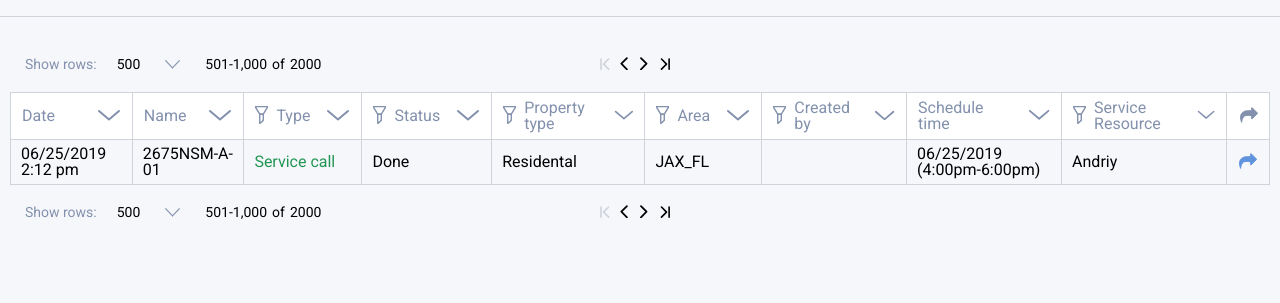
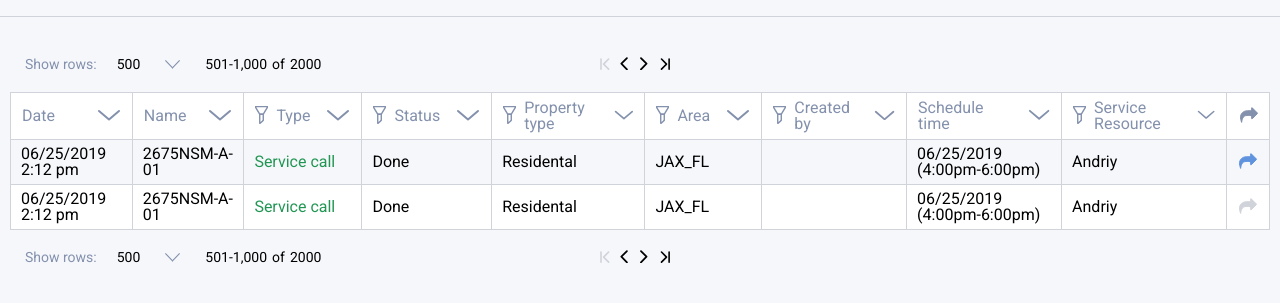
Before and after one commit to bzrov/bzrov.github.io, a PHP site: page / in a window 1280 px wide. Shown: the part 188-491 px from the top of the page. Run offline with PHP 8.4, Linux system fonts and the light colour scheme.

Commit message:
upd appoint

```diff
--- a/appointments/css/main.css
+++ b/appointments/css/main.css
@@ -626,23 +633,24 @@ input {
   border-collapse: collapse;
   border-top: 1px solid #D0D3DA;
   border-right: 1px solid #D0D3DA; }
-  .table td {
-    cursor: pointer; }
   .table tr:nth-child(2n+1) {
     background-color: #ffffff; }
   .table th, .table td {
     border-left: 1px solid #D0D3DA;
     border-bottom: 1px solid #D0D3DA; }
+  .table th {
+    position: relative; }
+  .table .table__row-content:hover {
+    background-color: #d8ebf6; }
 
-.table__row-content:hover {
-  background-color: #d8ebf6; }
+.table__cell_content {
+  cursor: pointer; }
 
 .table__cell {
   padding: 6px 10px 6px 10px;
   text-align: start; }
 
 .table__cell_headline {
-  position: relative;
   display: -webkit-box;
   display: -webkit-flex;
   display: -ms-flexbox;
@@ -762,11 +771,14 @@ input {
 .table__text {
   font-size: 1.6em; }
 
-.table__share-btn_active svg, .table__share-btn_active path {
+.table__cell_share_active svg, .table__cell_share_active path {
   stroke: #6093DE;
   fill: #6093DE; }
 
-.table__share-btn_inactive svg, .table__share-btn_inactive path {
+.table__cell_share_active:hover {
+  cursor: pointer; }
+
+.table__cell_share_inactive svg, .table__cell_share_inactive path {
   stroke: #D0D3DA;
   fill: #D0D3DA; }
 
--- a/appointments/index.html
+++ b/appointments/index.html
@@ -144,7 +144,7 @@
 
 						</p>
 						<div class="calendar__control-month calendar__controll_next">
-							<svg viewBox="0 0 9 12" fill="none" xmlns="http://www.w3.org/2000/svg">
+							<svg viewBox="0 0 8 12" fill="none" xmlns="http://www.w3.org/2000/svg">
 								<path d="M0.868389 11.1455L5.86493 6.07276L0.868388 1.00002" stroke-width="1.6" stroke-linecap="round" stroke-linejoin="round"></path>
 							</svg>
 						</div>
@@ -684,37 +684,78 @@
 					</th>
 				</tr>
 				<tr class="table__row-content">
-					<td class="table__cell table__cell_date table__cell-content">
+					<td class="table__cell table__cell_date table__cell_content">
 						<p class="table__text">06/25/2019 2:12 pm</p>
 					</td>
-					<td class="table__cell table__cell_name table__cell-content">
+					<td class="table__cell table__cell_name table__cell_content">
 						<p class="table__text">2675NSM-A-01</p>
 					</td>
-					<td class="table__cell table__cell_type table__cell_type_service table__cell-content">
+					<td class="table__cell table__cell_type table__cell_type_service table__cell_content">
 						<p class="table__text">Service call</p>
 					</td>
-					<td class="table__cell table__cell_status table__cell-content">
+					<td class="table__cell table__cell_status table__cell_content">
 						<p class="table__text">Done</p>
 					</td>
-					<td class="table__cell table__cell_property-type table__cell-content">
+					<td class="table__cell table__cell_property-type table__cell_content">
 						<p class="table__text">Residental</p>
 					</td>
-					<td class="table__cell table__cell_area table__cell-content">
+					<td class="table__cell table__cell_area table__cell_content">
 						<p class="table__text">JAX_FL</p>
 					</td>
-					<td class="table__cell table__cell_created-by table__cell-content">
+					<td class="table__cell table__cell_created-by table__cell_content">
 						<p class="table__text"></p>
 					</td>
-					<td class="table__cell table__cell_shedule-time table__cell-content">
+					<td class="table__cell table__cell_shedule-time table__cell_content">
 						<p class="table__text">06/25/2019
 								(4:00pm-6:00pm)
 								</p>
 					</td>
-					<td class="table__cell table__cell_service-resource table__cell-content">
+					<td class="table__cell table__cell_service-resource table__cell_content">
 						<p class="table__text">Andriy</p>
 					</td>
-					<td class="table__cell table__cell_share table__cell-share">
-						<div class="table__share-btn table__share-btn_active">
+					<td class="table__cell table__cell_share table__cell_share_active">
+						<div class="table__share-btn">
+							<svg width="20" height="21" viewBox="0 0 20 21" fill="none" xmlns="http://www.w3.org/2000/svg">
+								<g clip-path="url(#clip0)">
+								<path d="M13.6666 13.6041V2.9654C13.6666 2.70445 13.98 2.57732 14.16 2.75798L19.46 8.07732C19.5733 8.19107 19.5733 8.37841 19.46 8.49216L14.16 13.8115C13.98 13.9922 13.6666 13.865 13.6666 13.6041Z" fill="#8391AD" stroke="#8391AD" stroke-miterlimit="10"/>
+								<path d="M13.6666 10.4259C13.5599 10.5195 13.5133 10.5597 13.4066 10.6534C8.47995 10.1248 6.73995 10.6667 5.66661 11.7641C4.05995 13.3967 3.74661 16.2604 3.67995 17.351C3.67328 17.4246 3.57328 17.4313 3.55328 17.3644L2.74661 14.2866C2.49995 13.3364 2.39328 12.3462 2.53995 11.376C2.65995 10.553 2.92661 9.75676 3.35328 9.04082C4.04661 7.87659 5.01995 7.00676 6.27995 6.41795C7.30661 5.94289 8.43995 5.74886 9.57328 5.74886H13.6666V10.4259Z" fill="#8391AD" stroke="#8391AD" stroke-miterlimit="10"/>
+								</g>
+							</svg>
+						</div>
+					</td>
+				</tr>
+				<tr class="table__row-content">
+					<td class="table__cell table__cell_date table__cell_content">
+						<p class="table__text">06/25/2019 2:12 pm</p>
+					</td>
+					<td class="table__cell table__cell_name table__cell_content">
+						<p class="table__text">2675NSM-A-01</p>
+					</td>
+					<td class="table__cell table__cell_type table__cell_type_service table__cell_content">
+						<p class="table__text">Service call</p>
+					</td>
+					<td class="table__cell table__cell_status table__cell_content">
+						<p class="table__text">Done</p>
+					</td>
+					<td class="table__cell table__cell_property-type table__cell_content">
+						<p class="table__text">Residental</p>
+					</td>
+					<td class="table__cell table__cell_area table__cell_content">
+						<p class="table__text">JAX_FL</p>
+					</td>
+					<td class="table__cell table__cell_created-by table__cell_content">
+						<p class="table__text"></p>
+					</td>
+					<td class="table__cell table__cell_shedule-time table__cell_content">
+						<p class="table__text">06/25/2019
+								(4:00pm-6:00pm)
+								</p>
+					</td>
+					<td class="table__cell table__cell_service-resource table__cell_content">
+						<p class="table__text">Andriy</p>
+					</td>
+					<td class="table__cell table__cell_share table__cell_share_inactive">
+						<div class="table__share-btn">
 							<svg width="20" height="21" viewBox="0 0 20 21" fill="none" xmlns="http://www.w3.org/2000/svg">
 								<g clip-path="url(#clip0)">
 								<path d="M13.6666 13.6041V2.9654C13.6666 2.70445 13.98 2.57732 14.16 2.75798L19.46 8.07732C19.5733 8.19107 19.5733 8.37841 19.46 8.49216L14.16 13.8115C13.98 13.9922 13.6666 13.865 13.6666 13.6041Z" fill="#8391AD" stroke="#8391AD" stroke-miterlimit="10"/>
```
Also changed, not shown: other parts of appointments/css/main.css (+25 -5 lines), other parts of appointments/index.html (+15 -15 lines), appointments/js/main.js (+82 -51 lines), 1 other file.
